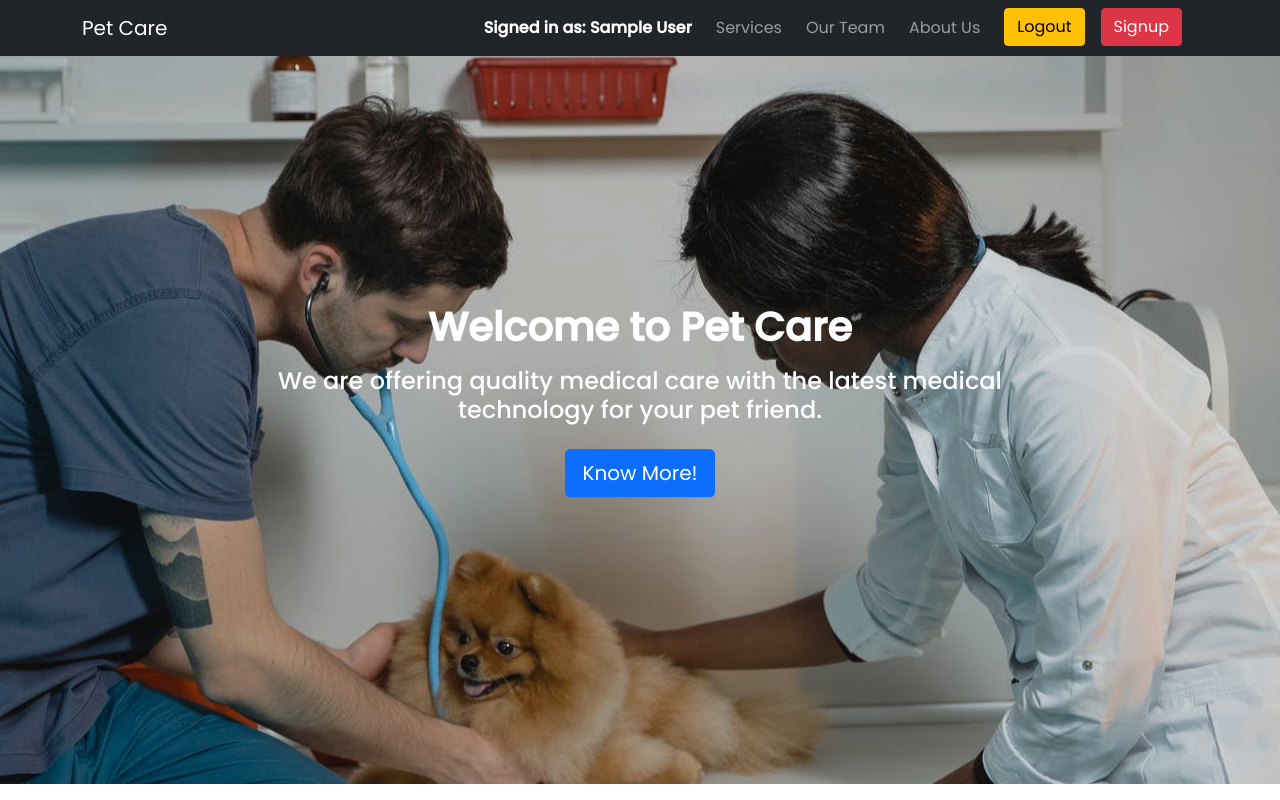
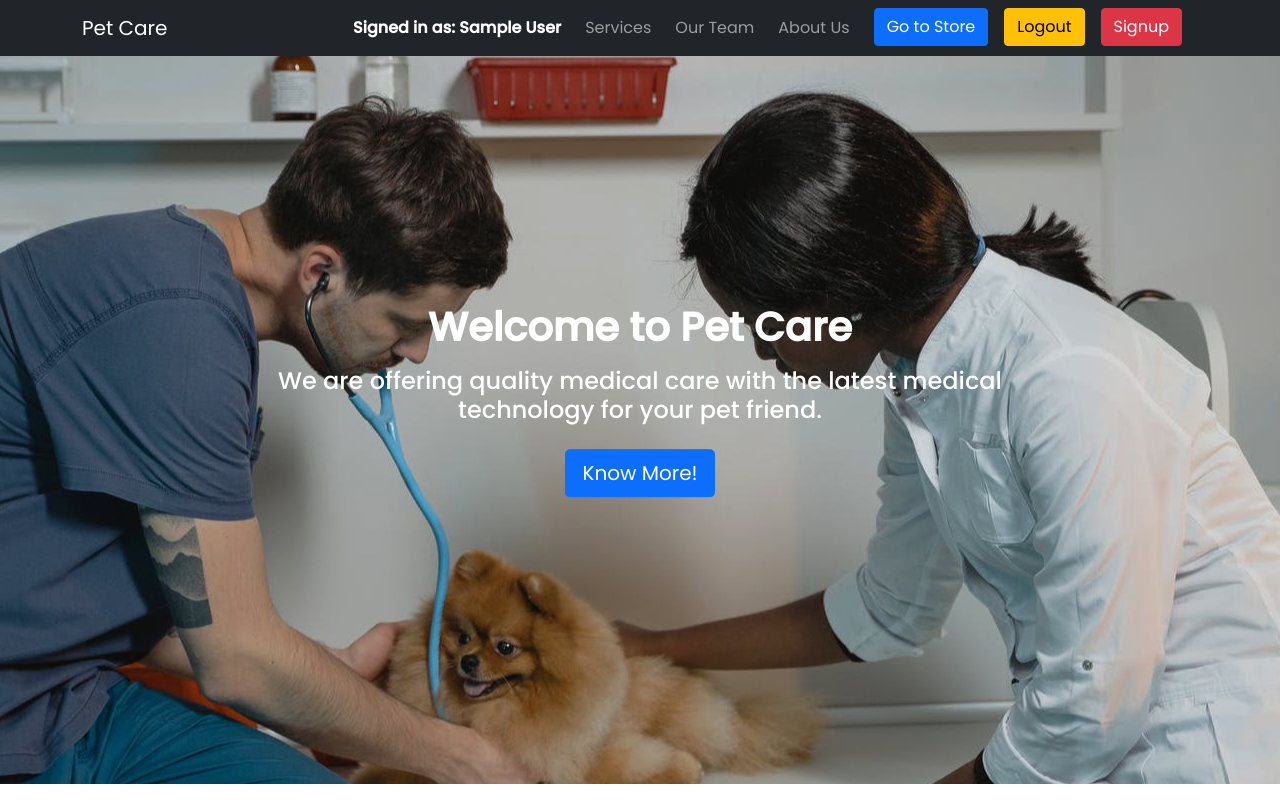
Before and after one commit to tanvirahmed055/pet-care-client, a React (Create React App) app: page / in a window 1280 px wide. Shown: the top 800 px of the page. Built offline with nearby package versions, Linux system fonts and the light colour scheme; no server answers; sample sign-in values are in the browser's storage.

Commit message:
added store navigation option on header

```diff
--- a/src/components/Shared/Header/Header.js
+++ b/src/components/Shared/Header/Header.js
@@ -18,6 +18,12 @@ const Header = () => {
                         <Nav.Link href="#pricing" className="me-2">Our Team</Nav.Link>
                         <Nav.Link href="#features" className="me-3">About Us</Nav.Link>
 
+                        {
+                            userInfo?.email && <Link to="/store">
+                                <Button variant="primary" className="me-3">Go to Store</Button>
+                            </Link>
+                        }
+
                         {userInfo?.email ? <Link to="/">
                             <Button variant="warning" className="me-3" onClick={() => handleLogOut()}>Logout</Button>
                         </Link> :
@@ -26,17 +32,9 @@ const Header = () => {
                             </Link>
                         }
 
-
-
-
                         <Link to="/register">
                             <Button variant="danger" className="me-3">Signup</Button>
                         </Link>
-
-
-
-
-
                     </Nav>
                 </Navbar.Collapse>
             </Container>
```
